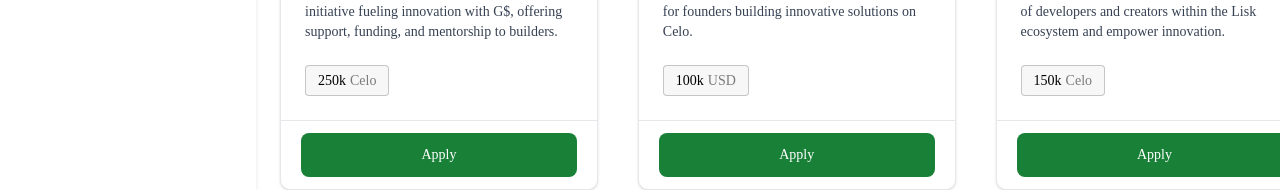
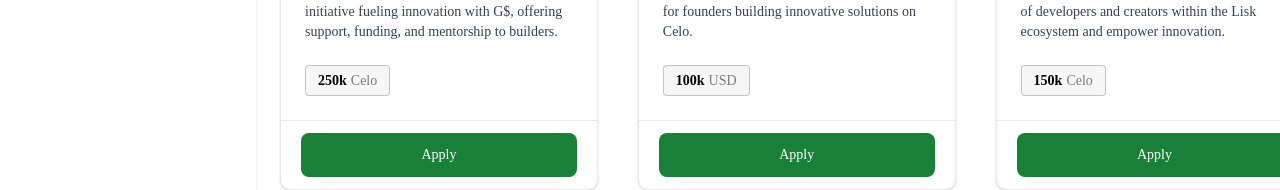
Before and after one commit to LighthouseL2/Clearfund, a Next.js app: page /grant-rounds in a window 1280 px wide. Shown: the part 442-632 px from the top of the page. Built offline with nearby package versions, Linux system fonts and the light colour scheme; a web font is replaced by a local one.

Commit message:
Make amount on Gitcoin round bold; update active rounds with ongoing project count

```diff
--- a/src/components/GrantDashboard.jsx
+++ b/src/components/GrantDashboard.jsx
@@ -20,7 +20,7 @@ export default function GrantDashboard() {
 
         {
             title: "Active Round",
-            value: "6",
+            value: "3",
             img: "/grant-icons/active-round-icon.svg",
             footer: { text: "Ongoing", icon: "/card-icons/ongoing-round-icon.svg" },
         },
--- a/src/components/GrantRoundCard.jsx
+++ b/src/components/GrantRoundCard.jsx
@@ -47,7 +47,7 @@ const GrantRoundCard = ({ grants }) => {
 
               {/* Amount */}
               <p className="inline-flex items-center border bg-[#D8D8D833] border-black/20 rounded py-1 px-3 gap-1 text-[14px] font-sans font-medium">
-                <span className=" text-black">{item.amount}</span>
+                <span className=" text-black font-extrabold">{item.amount}</span>
                 <span className="text-black/50">{item.coin}</span>
               </p>
             </div>
```
